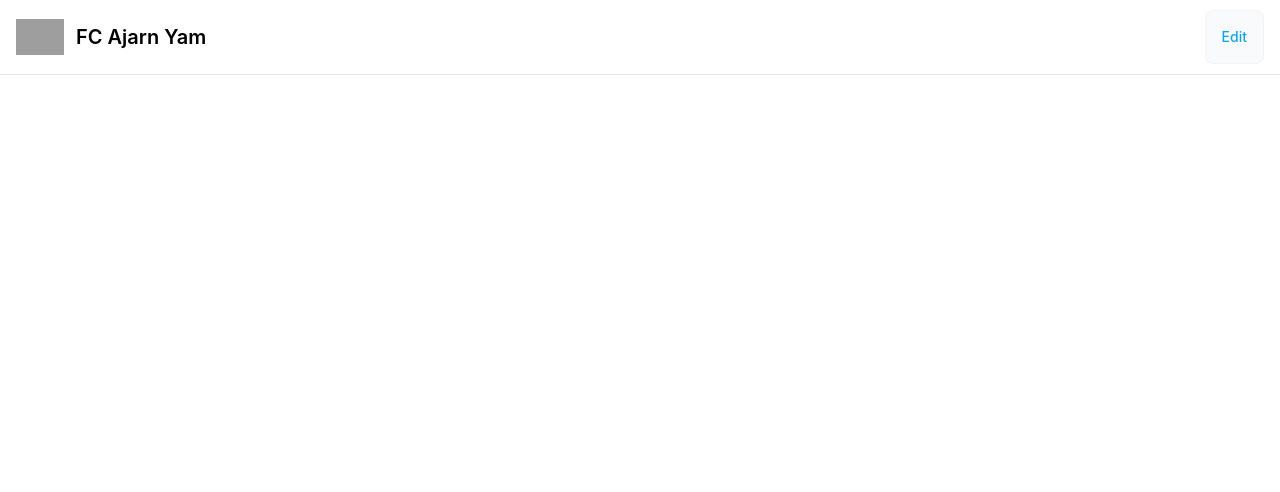
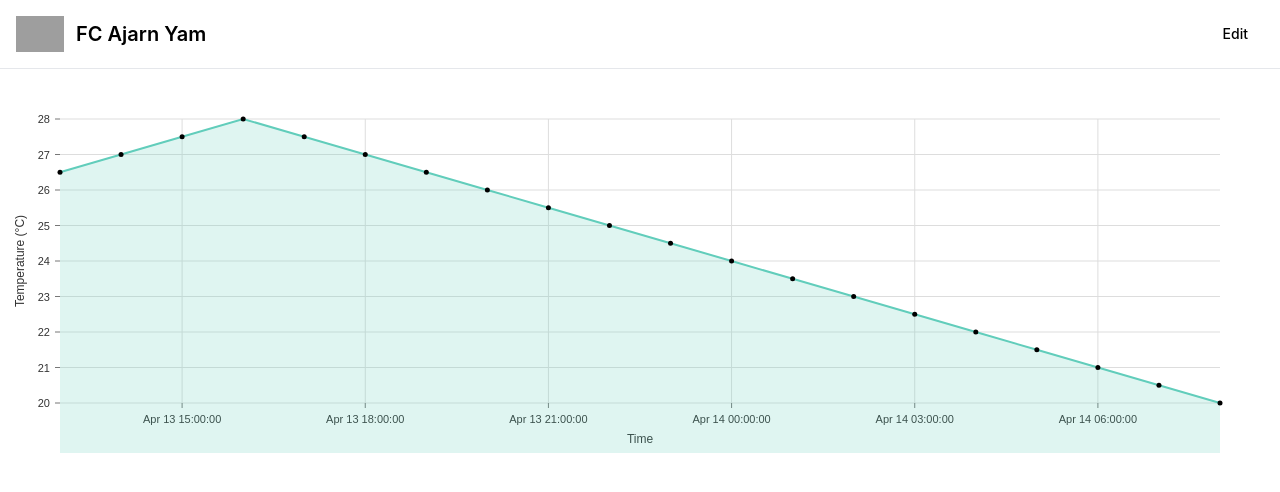
Before and after one commit to pineylilly/final-embedded-lab, a React (Create React App) app in the folder frontend/: page / in a window 1280 px wide. Shown: the top 492 px of the page. Built offline with nearby package versions, Linux system fonts and the light colour scheme; grey boxes are pictures that could not be loaded.

Commit message:
feat: draft of temperature graph

```diff
--- a/frontend/package.json
+++ b/frontend/package.json
@@ -3,6 +3,9 @@
   "version": "0.1.0",
   "private": true,
   "dependencies": {
+    "@headlessui/react": "^1.7.13",
+    "@nivo/core": "^0.80.0",
+    "@nivo/line": "^0.80.0",
     "@testing-library/jest-dom": "^5.16.5",
     "@testing-library/react": "^13.4.0",
     "@testing-library/user-event": "^13.5.0",
--- a/frontend/src/App.tsx
+++ b/frontend/src/App.tsx
@@ -2,11 +2,13 @@ import React from 'react';
 import logo from './logo.svg';
 import './App.css';
 import Header from './components/Header/Header';
+import Home from './components/Home/Home';
 
 function App() {
   return (
     <>
       <Header/>
+      <Home/>
     </>
   );
 }
--- a/frontend/src/components/Header/Header.tsx
+++ b/frontend/src/components/Header/Header.tsx
@@ -3,16 +3,16 @@ import SVGlogo from "../../resources/logo/SVGlogo.svg"
 function Header() {
 
     return (
-        <nav className="bg-white px-2 sm:px-4 py-2.5 sticky w-full z-20 top-0 left-0 border-b border-gray-200">
+        <nav className="bg-white px-2 sm:px-4 py-2 sticky w-full z-20 top-0 left-0 border-b border-gray-200">
             <div className="container flex flex-wrap items-center justify-between mx-auto">
             <a href="#" className="ml-2 md:ml-0 flex items-center">
                 <img src={SVGlogo} className="h-6 mr-3 sm:h-9" alt="Logo" />
                 <span className="self-center text-xl font-semibold whitespace-nowrap">FC Ajarn Yam</span>
             </a>
             <div className="items-center justify-between flex w-auto order-1" id="navbar-sticky">
-              <ul className="flex p-4 border border-gray-100 rounded-lg bg-gray-50 flex-row space-x-4 md:space-x-8 mt-0 text-sm font-medium">
+              <ul className="flex p-4 rounded-lg bg-white flex-row space-x-4 md:space-x-8 mt-0 text-sm font-medium">
                 <li>
-                  <a href="#" className="block text-sky-500 rounded" aria-current="page">Edit</a>
+                  <a href="#" className="block hover:text-sky-500 rounded" aria-current="page">Edit</a>
                 </li>
               </ul>
             </div>
--- /dev/null
+++ b/frontend/src/components/Home/Graph/TemperatureGraph.tsx
@@ -0,0 +1,59 @@
+import { ResponsiveLine } from '@nivo/line'
+import sampleData from "../../../resources/sample/sampledata.json"
+import temperatureSampleData from "../../../resources/sample/sampletemperature.json"
+
+function TemperatureGraph() {
+    return (
+        <div className="h-96">
+        <ResponsiveLine
+            data={temperatureSampleData}
+            margin={{ top: 50, right: 60, bottom: 50, left: 60 }}
+            xScale={{
+                type: "time",
+                format: "%Y-%m-%dT%H:%M:%SZ",
+                precision: "second"
+            }}
+            yScale={{
+                type: 'linear',
+                min: 'auto',
+                max: 'auto',
+                stacked: true,
+                reverse: false
+            }}
+            //xFormat="time:%Y-%m-%dT%H:%M:%SZ"
+            yFormat=" >-.2f"
+            axisTop={null}
+            axisRight={null}
+            axisBottom={{
+                format: '%b %d %H:%M:%S',
+                tickSize: 5,
+                tickPadding: 5,
+                tickRotation: 0,
+                legend: 'Time',
+                legendOffset: 36,
+                legendPosition: 'middle'
+            }}
+            axisLeft={{
+                tickSize: 5,
+                tickPadding: 5,
+                tickRotation: 0,
+                legend: 'Temperature (°C)',
+                legendOffset: -40,
+                legendPosition: 'middle'
+            }}
+            colors={['#61cdbb']}
+            pointSize={5}
+            pointColor={{ from: 'color', modifiers: [] }}
+            pointBorderWidth={2}
+            pointBorderColor={{ from: 'serieColor' }}
+            pointLabelYOffset={-12}
+            enableArea={true}
+            useMesh={true}
+            legends={[]}
+        />
+
+        </div>
+    )
+}
+
+export default TemperatureGraph;
--- /dev/null
+++ b/frontend/src/components/Home/Home.tsx
@@ -0,0 +1,12 @@
+import TemperatureGraph from "./Graph/TemperatureGraph"
+
+function Home() {
+
+    return (
+        <div className="bg-white dark:bg-gray-900 w-full min-h-screen">
+            <TemperatureGraph />
+        </div>
+    )
+}
+
+export default Home
--- /dev/null
+++ b/frontend/src/resources/sample/sampledata.json
@@ -0,0 +1,58 @@
+[
+    {
+      "id": "sample",
+      "color": "hsl(176, 70%, 50%)",
+      "data": [
+        {
+          "x": "lol shet",
+          "y": 282
+        },
+        {
+          "x": "helicopter",
+          "y": 205
+        },
+        {
+          "x": "boat",
+          "y": 132
+        },
+        {
+          "x": "train",
+          "y": 273
+        },
+        {
+          "x": "subway",
+          "y": 119
+        },
+        {
+          "x": "bus",
+          "y": 145
+        },
+        {
+          "x": "car",
+          "y": 40
+        },
+        {
+          "x": "moto",
+          "y": 165
+        },
+        {
+          "x": "bicycle",
+          "y": 101
+        },
+        {
+          "x": "horse",
+          "y": 1
+        },
+        {
+          "x": "skateboard",
+          "y": 100
+        },
+        {
+          "x": "others",
+          "y": 42
+        }
+      ]
+    }
+
+
+]
--- /dev/null
+++ b/frontend/src/resources/sample/sampletemperature.json
@@ -0,0 +1,11 @@
+[
+    {
+        "id": "temperature",
+        "color": "hsl(176, 70%, 50%)",
+        "data": [
+            {"x": "2023-04-13T13:00:00Z", "y": 26.5},  {"x": "2023-04-13T14:00:00Z", "y": 27.0},  {"x": "2023-04-13T15:00:00Z", "y": 27.5},  {"x": "2023-04-13T16:00:00Z", "y": 28.0},  {"x": "2023-04-13T17:00:00Z", "y": 27.5},  {"x": "2023-04-13T18:00:00Z", "y": 27.0},  {"x": "2023-04-13T19:00:00Z", "y": 26.5},  {"x": "2023-04-13T20:00:00Z", "y": 26.0},  {"x": "2023-04-13T21:00:00Z", "y": 25.5},  {"x": "2023-04-13T22:00:00Z", "y": 25.0},  {"x": "2023-04-13T23:00:00Z", "y": 24.5},  {"x": "2023-04-14T00:00:00Z", "y": 24.0},  {"x": "2023-04-14T01:00:00Z", "y": 23.5},  {"x": "2023-04-14T02:00:00Z", "y": 23.0},  {"x": "2023-04-14T03:00:00Z", "y": 22.5},  {"x": "2023-04-14T04:00:00Z", "y": 22.0},  {"x": "2023-04-14T05:00:00Z", "y": 21.5},  {"x": "2023-04-14T06:00:00Z", "y": 21.0},  {"x": "2023-04-14T07:00:00Z", "y": 20.5},  {"x": "2023-04-14T08:00:00Z", "y": 20.0}
+        ]
+    }
+
+
+]
--- a/frontend/tailwind.config.js
+++ b/frontend/tailwind.config.js
@@ -1,5 +1,6 @@
 /** @type {import('tailwindcss').Config} */
 module.exports = {
+  darkMode: 'class',
   content: [
     "./src/**/*.{js,jsx,ts,tsx}",
   ],
```
Also changed, not shown: 2 other files (tests, documents, lock files or other folders).
